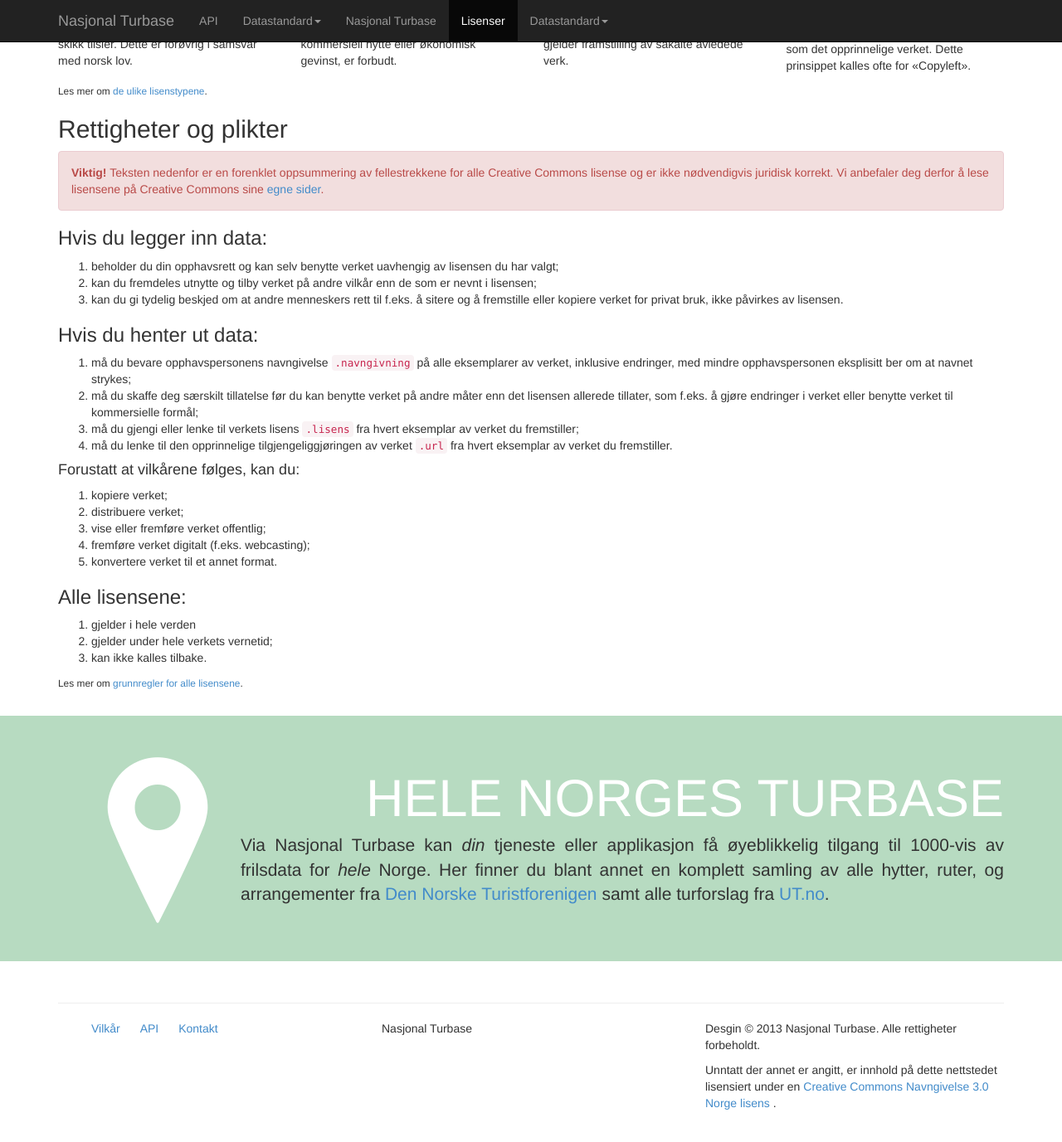
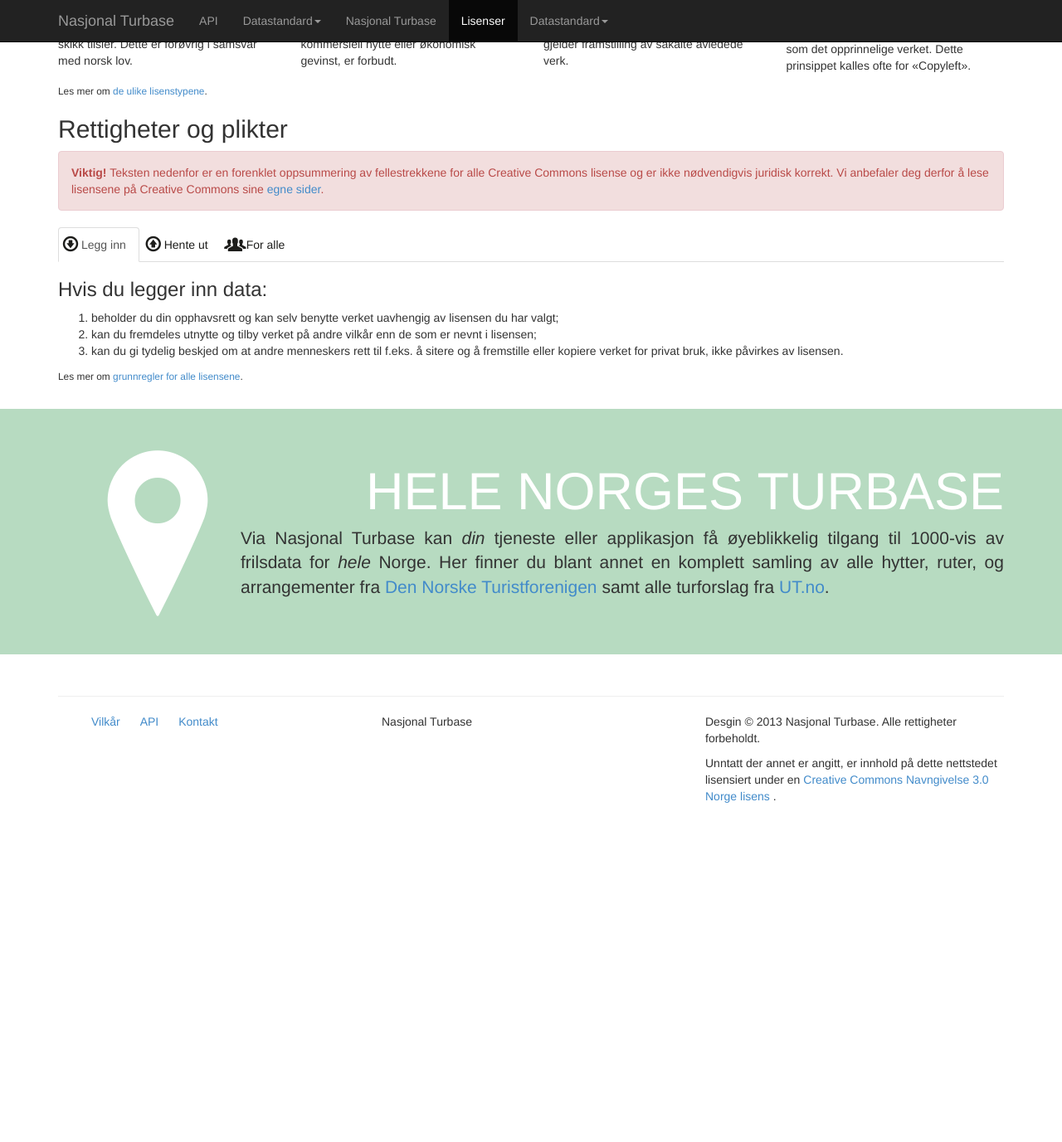
Before and after one commit to Turbasen/www.nasjonalturbase.no, a Jekyll site: the page built from lisenser.html, in a window 1280 px wide and 1400 px high, scrolled down 891 px. Shown: the top 1377 px of the window at 83% size. Built offline with Jekyll 4.4.1, drawn with Linux system fonts in a browser that asks for light colours; nearby versions of some CDN libraries; Markdown is read by kramdown in place of the engine named in the settings; after the commit the page ends 1921 px from its top, so only the background shows below that.

Commit message:
Add new tabbed view for license requirements

```diff
--- a/css/app.css
+++ b/css/app.css
@@ -127,3 +127,13 @@
     width: 270px;
   }
 }
+
+/* lisenser.html */
+.nav-tabs a.glyphicons::before {
+  margin: 10px 5px 0 5px;
+  font: 18px/1em 'Glyphicons Regular';
+}
+
+.nav-tabs a.glyphicons {
+  padding-left: 27px;
+}
--- a/lisenser.html
+++ b/lisenser.html
@@ -124,20 +124,31 @@
   lisensene på Creative Commons sine <a
     href="http://creativecommons.no/node/54">egne sider</a>.</div>
 
+<ul class="nav nav-tabs">
+  <li class="active"><a href="#legge-inn" data-toggle="tab" class="glyphicons download">Legg inn</a></li>
+  <li><a href="#hente-ut" data-toggle="tab" class="glyphicons upload">Hente ut</a></li>
+  <li><a href="#for-alle" data-toggle="tab" class="glyphicons group">For alle</a></li>
+</ul>
+
+<div class="tab-content">
+  <div class="tab-pane active" id="legge-inn">
+
     <h3>Hvis du legger inn data:</h3>
     <ol>
 
-  <li>beholder du din opphavsrett og kan selv benytte verket uavhengig av lisensen
-  du har valgt;</li>
+      <li>beholder du din opphavsrett og kan selv benytte verket uavhengig av
+      lisensen du har valgt;</li>
 
-  <li>kan du fremdeles utnytte og tilby verket på andre vilkår enn de som er nevnt
-  i lisensen;</li>
+      <li>kan du fremdeles utnytte og tilby verket på andre vilkår enn de som
+      er nevnt i lisensen;</li>
 
-  <li>kan du gi tydelig beskjed om at andre menneskers rett til f.eks. å sitere
-  og å fremstille eller kopiere verket for privat bruk, ikke påvirkes av
-  lisensen.</li>
+      <li>kan du gi tydelig beskjed om at andre menneskers rett til f.eks. å
+      sitere og å fremstille eller kopiere verket for privat bruk, ikke
+      påvirkes av lisensen.</li>
 
     </ol>
+
+  </div><div class="tab-pane" id="hente-ut">
 
     <h3>Hvis du henter ut data:</h3>
     <ol>
@@ -167,6 +178,8 @@
       <li>konvertere verket til et annet format.</li>
     </ol>
 
+  </div><div class="tab-pane" id="for-alle">
+
     <h3>Alle lisensene:</h3>
     <ol>
       <li>gjelder i hele verden</li>
@@ -174,5 +187,8 @@
       <li>kan ikke kalles tilbake.</li>
     </ol>
 
+  </div>
+</div>
+
 <small>Les mer om <a href="http://creativecommons.no/node/54">grunnregler for
     alle lisensene</a>.</small>
```
Lines whose indentation alone changed are shown as unchanged.
